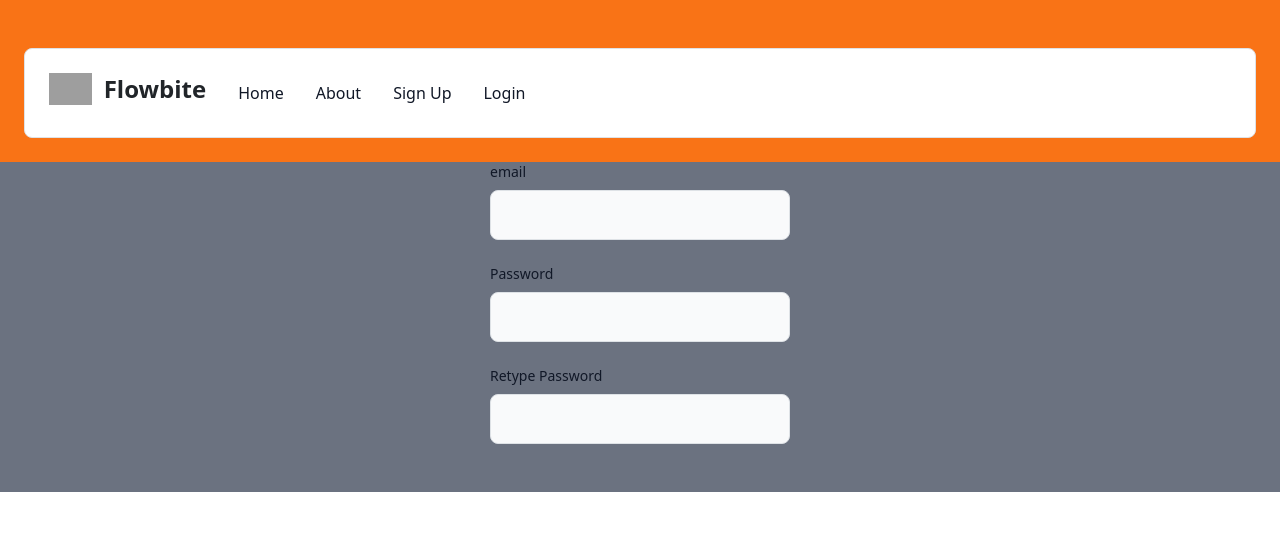
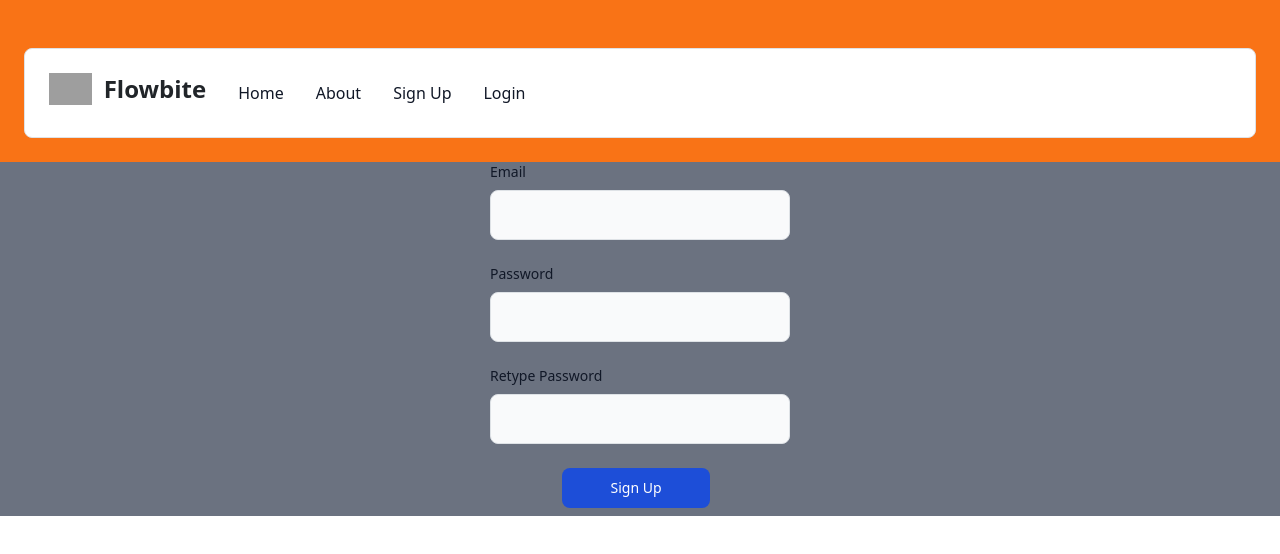
Before and after one commit to kyheonUCLA/bday-brain, a React (Create React App) app in the folder frontend/: page /signup in a window 1280 px wide. Shown: the top 554 px of the page. Built offline with nearby package versions, Linux system fonts and the light colour scheme; grey boxes are pictures that could not be loaded.

Commit message:
added event handlers for button clicks

```diff
--- a/frontend/src/components/FormButton.tsx
+++ b/frontend/src/components/FormButton.tsx
@@ -1,19 +1,20 @@
 import { FC, MouseEventHandler } from "react"
 
 interface FormButtonProps {
-	callback?: MouseEventHandler<HTMLButtonElement>
+	text: string
+	callback: MouseEventHandler<HTMLButtonElement>
+	type?: 'default' | 'purple' | 'pill'
 }
 
 const FormButton: FC<FormButtonProps> = (props) => {
 
-	const baseStyles: string = ""
-	const {callback} = props
+	const baseStyles: string = "focus:outline-none text-white bg-purple-700 hover:bg-purple-800 focus:ring-2 focus:ring-purple-300 font-medium rounded-lg text-sm px-5 py-2.5 mb-2 dark:bg-purple-600 dark:hover:bg-purple-700 dark:focus:ring-purple-900"
+	const baseStyles2: string = "text-white bg-blue-700 hover:bg-blue-800 focus:ring-2 focus:ring-blue-300 font-medium rounded-lg text-sm px-5 py-2.5 mr-2 mb-2 dark:bg-blue-600 dark:hover:bg-blue-700 focus:outline-none dark:focus:ring-blue-800"
+	const {callback, text} = props
 
 	return(
 		<div className="">
-			<button className={`${baseStyles}`} onClick={callback}>
-
-			</button>
+			<button className={`${baseStyles2}`} onClick={callback}>{text}</button>
 		</div>
 	)
 }
--- a/frontend/src/pages/LoginPage.tsx
+++ b/frontend/src/pages/LoginPage.tsx
@@ -1,13 +1,20 @@
 
-import {FC} from "react"
+import { FC, MouseEvent } from "react"
 
 import {Form, Button} from "react-bootstrap"
 
 import HorizontilNavbar from "../components/HorizontilNavbar"
 import FormInput from "../components/FormInput"
-import TestComponent from "../components/TestComponent"
+import FormButton from "../components/FormButton"
+
 
 const LoginPage: FC = () => {
+  const onLoginBtnClick = (e: MouseEvent<HTMLButtonElement>) => {
+		e.preventDefault()
+		console.log(e.screenX, e.screenY)
+	}
+
+
   return (
     <div id="login-page-div" className="bg-gray-400 flex flex-col items-center justify-center">
       <HorizontilNavbar />
@@ -15,6 +22,8 @@ const LoginPage: FC = () => {
         <FormInput type="username" id="username-input" label="Username"></FormInput>
         <FormInput type="password" id="password-input" label="Password"></FormInput>
       </form>
+      <FormButton text="Login" callback={onLoginBtnClick}/>
+
     </div>
   )
 }
--- a/frontend/src/pages/SignupPage.tsx
+++ b/frontend/src/pages/SignupPage.tsx
@@ -1,20 +1,30 @@
-import { FC } from "react"
+// node module imports
+import { FC, MouseEvent } from "react"
 
+// api imports
+
+// custom imports
 import FormButton from "../components/FormButton"
 import FormInput from "../components/FormInput"
 import HorizontilNavbar from "../components/HorizontilNavbar"
 
 const SignupPage: FC = () => {
 
+	const onSignupBtnClick = (e: MouseEvent<HTMLButtonElement>) => {
+		e.preventDefault()
+		console.log(e.screenX, e.screenY)
+	}
+
 	return (
-		<div id="signup-page-div" className="bg-gray-500 flex flex-col items-center">
+		<div id="signup-page-div" className="bg-gray-500 flex flex-col items-center justify-center">
 			<HorizontilNavbar />
+
 			<form>
-				<FormInput type="email" id="email-input" label="email"/>
+				<FormInput type="email" id="email-input" label="Email"/>
 				<FormInput type="password" id="password1-input" label="Password"/>
 				<FormInput type="password" id="password2-input" label="Retype Password"/>
-				<FormButton />
 			</form>
+			<FormButton text="Sign Up" callback={onSignupBtnClick}/>
 		</div>
 	)
 }
```
